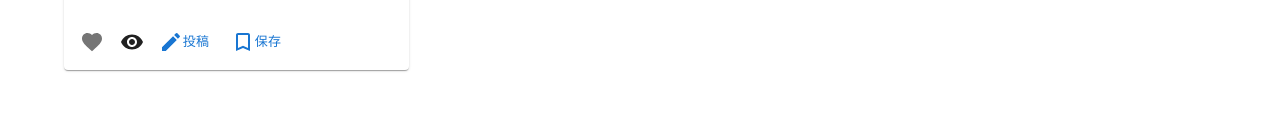
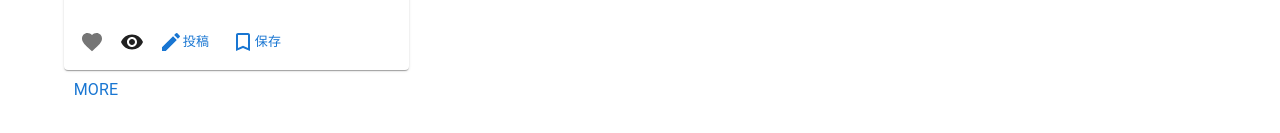
Before and after one commit to monstera3/ato, a React (Create React App) app: page / in a window 1280 px wide. Shown: the part 435-568 px from the top of the page. Built offline with nearby package versions, Linux system fonts and the light colour scheme.

Commit message:
chore: add moreボタン

```diff
--- a/src/components/FeaturedExhibition.tsx
+++ b/src/components/FeaturedExhibition.tsx
@@ -13,6 +13,7 @@ import FavoriteIcon from '@mui/icons-material/Favorite';
 import BookmarkBorderIcon from '@mui/icons-material/BookmarkBorder';
 import RemoveRedEyeIcon from '@mui/icons-material/RemoveRedEye';
 import CreateIcon from '@mui/icons-material/Create';
+
 
 export const FeaturedExhibition=()=> {
   return (
@@ -53,6 +54,12 @@ export const FeaturedExhibition=()=> {
             <Button size="small"><BookmarkBorderIcon/>保存</Button>
           </CardActions>
         </Card>
+        <Button>
+          <Typography gutterBottom variant="subtitle1" component="p">
+            more
+          </Typography>
+        </Button>
+
       </Container>
 
     </div>
```
